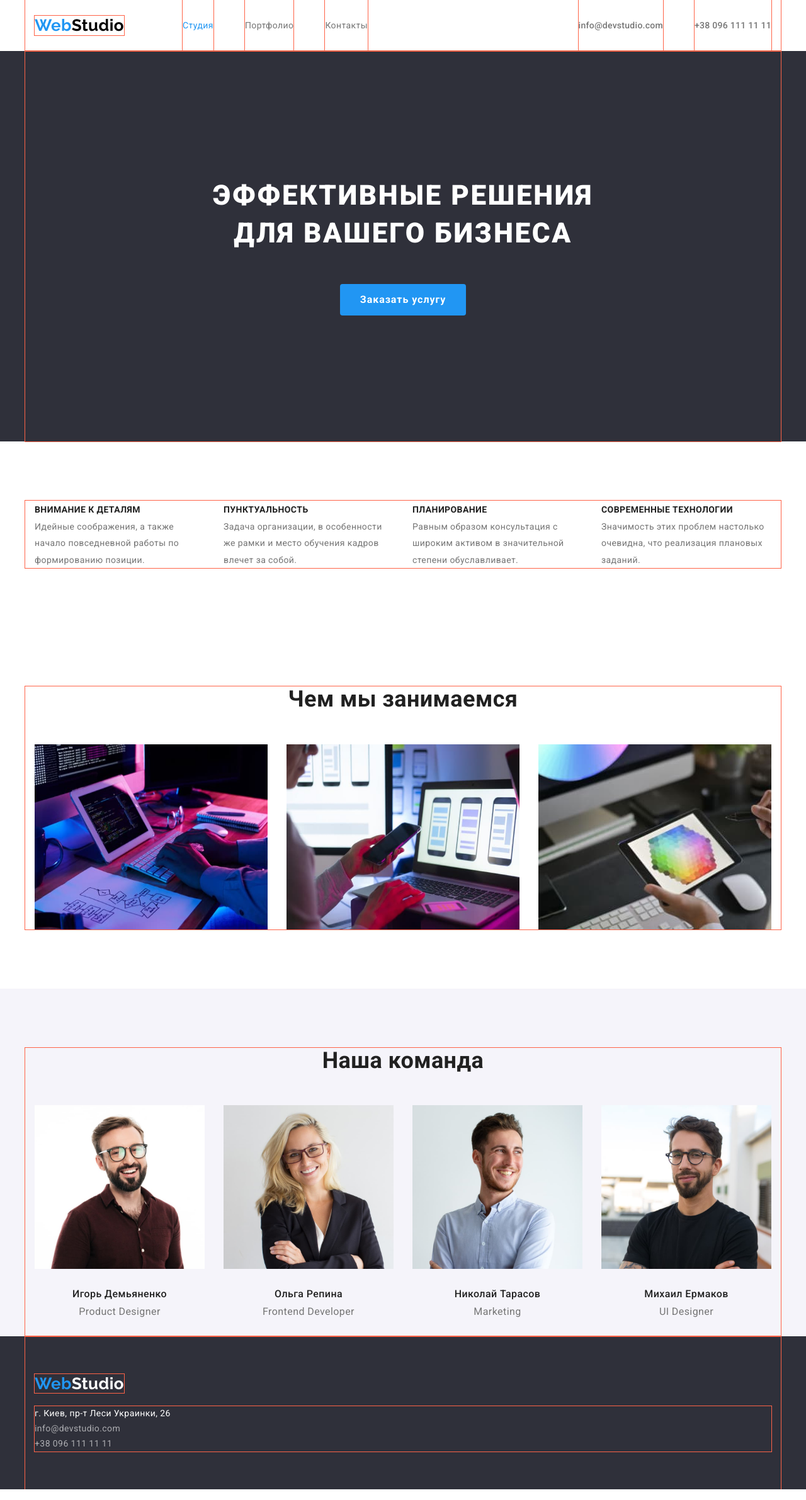
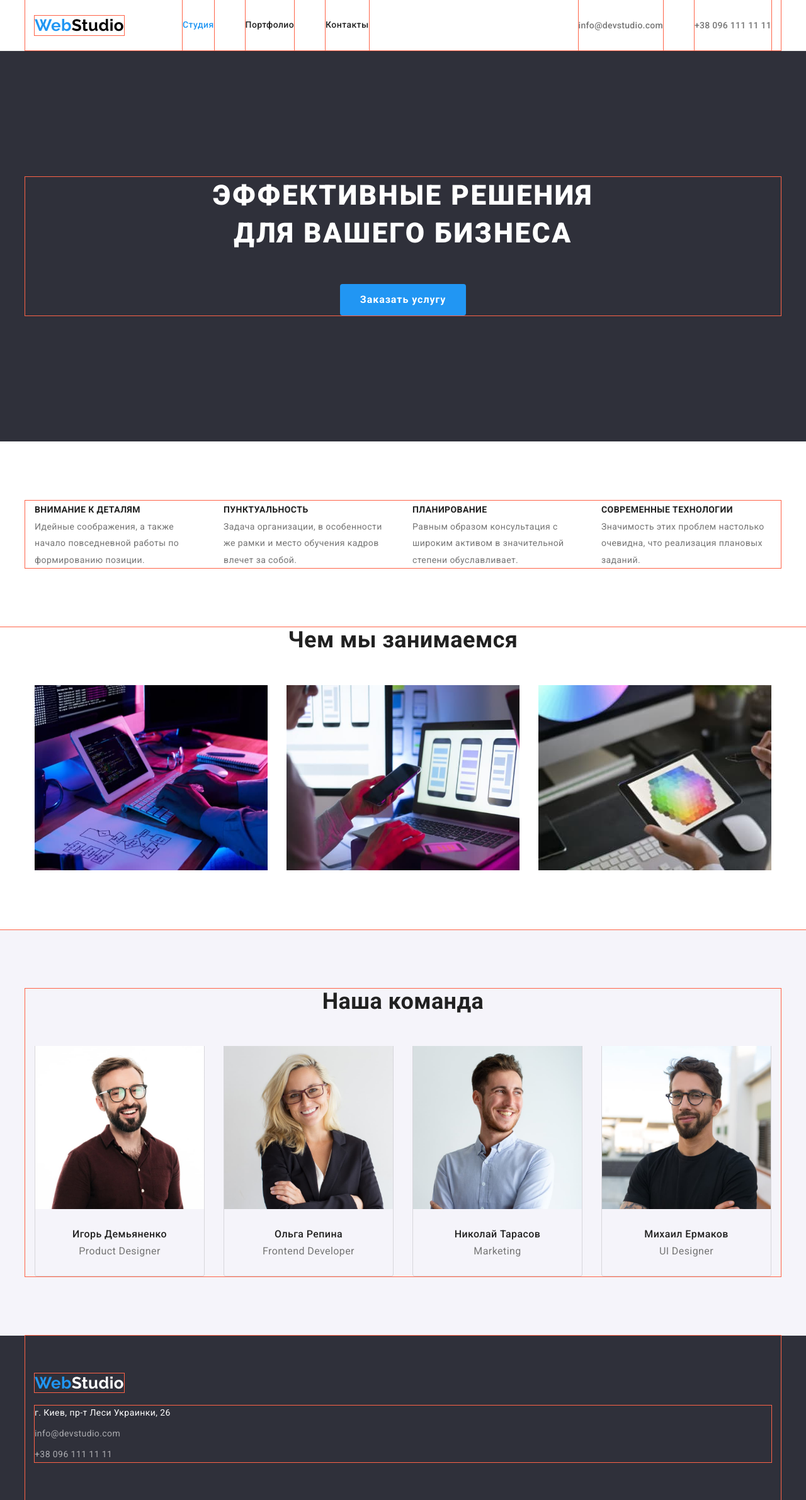
Before and after one commit to maryna-haliieva/-goit-markup-hw-03, a plain HTML site: page index.html in a window 1280 px wide. Shown: the whole page at 63% size. Drawn offline with nearby package versions, Linux system fonts and the light colour scheme.

Commit message:
мелкие правки

```diff
--- a/css/styles.css
+++ b/css/styles.css
@@ -63,11 +63,13 @@ img {
   margin-right: auto;
   margin-left: auto;
 }
+.header-section {
+  border-bottom: 1px solid #ececec;
+}
 .header-container {
   outline: 1px solid tomato;
   display: flex;
   align-items: center;
-  border-bottom: 1px solid #ececec;
 }
 
 .list {
@@ -97,11 +99,13 @@ img {
   margin-left: auto;
 }
 .header-contacts {
-  font-weight: 500;
   line-height: 1.17;
   letter-spacing: 0.02em;
 }
-
+.list-menu {
+  line-height: 1.14;
+  color: var(--h-color);
+}
 .list-menu:hover,
 .list-menu:focus,
 .header-contacts:hover,
@@ -123,6 +127,7 @@ img {
 }
 .nav-list .item {
   outline: 1px solid tomato;
+  font-weight: 500;
 }
 .nav-list .item:not(:last-child),
 .header-contacts-list .item:not(:last-child) {
@@ -131,18 +136,19 @@ img {
 
 .header-contacts-list .item {
   outline: 1px solid tomato;
+  font-weight: 500;
 }
 
 /* ===================== Hero ======================= */
 .hero {
   background-color: var(--backgroung-hero-footer);
   color: var(--backgroung-main-color);
+  padding-top: 200px;
+  padding-bottom: 200px;
 }
 .hero-container {
   outline: 1px solid tomato;
   text-align: center;
-  padding-top: 200px;
-  padding-bottom: 200px;
 }
 .hero-h {
   text-align: center;
@@ -190,9 +196,6 @@ h3 {
   padding-top: 94px;
   padding-bottom: 94px;
 }
-.main-content-section:last-child {
-  padding-bottom: 0px;
-}
 
 .advantages-container {
   outline: 1px solid tomato;
@@ -222,7 +225,7 @@ h3 {
   line-height: 1.88;
 }
 /* ===================== Чем мы занимаемся ======================= */
-.particuliarities-container {
+.particuliarities-section {
   outline: 1px solid tomato;
   padding-top: 0;
 }
@@ -267,6 +270,10 @@ h3 {
 .our-team-list {
   margin-top: 30px;
   margin-left: 30px;
+  border: 1px solid rgba(0, 0, 0, 0.12);
+  border-top: none;
+  border-bottom-right-radius: 4px;
+  border-bottom-left-radius: 4px;
 }
 .our-team > .our-team-list {
   flex-basis: calc((100% - 4 * 30px) / 4);
@@ -288,6 +295,7 @@ h3 {
   margin-bottom: 8px;
   font-weight: 500;
 }
+
 /* =========================== Footer =============================== */
 .footer-background {
   background-color: var(--backgroung-hero-footer);
@@ -312,6 +320,9 @@ h3 {
 }
 .footer-adress {
   color: var(--footer-adress-transparent);
+}
+.footer-adress-container > .address-common-list:not(:last-child) {
+  margin-bottom: 9px;
 }
 /* =================== Projects ===================== */
 .project-container {
--- a/index.html
+++ b/index.html
@@ -19,7 +19,7 @@
 
 <body>
 <!----------------------------- Header --------------------------------->
-    <header>
+    <header class="header-section">
         <div class="container header-container">
             <nav class="nav-list">
                 <a lang="en" href="/" class="logo">Web<span class="logo-header-color">Studio</span></a>
@@ -83,8 +83,8 @@
             </div>
         </section>
 <!------------------------- Чем мы занимаемся ------------------------>
-        <section class="main-content-section">
-            <div class="container particuliarities-container">
+        <section class="main-content-section  particuliarities-section">
+            <div class="container">
                 <h2 class="particuliarities-h">Чем мы занимаемся</h2>
                 <ul class="list specialization-img">
                     <li><img class="particuliarities-photo" src="./images/algorithm.jpg" alt="Написание кода, алгоритм" width="370" height="294"></li>
@@ -141,9 +141,9 @@
             <a lang="en" href="/" class="logo"><span class="logo-accent">Web</span><span class="logo-footer-color">Studio</span></a>
                 <address>
                     <ul class="list footer-adress-container">
-                        <li><a class="address-list" href="https://goo.gl/maps/GgaBB5i8PTadJ9jeA" target="_blank" rel="noopener noreferer" >г. Киев, пр-т Леси Украинки, 26</a></li>
-                        <li><a class="address-list footer-adress" href="mailto:info@devstudio.com">info@devstudio.com</a></li>
-                        <li><a class="address-list footer-adress" href="tel:+380961111111">+38 096 111 11 11</a></li>
+                        <li class="address-common-list"><a class="address-list" href="https://goo.gl/maps/GgaBB5i8PTadJ9jeA" target="_blank" rel="noopener noreferer" >г. Киев, пр-т Леси Украинки, 26</a></li>
+                        <li class="address-common-list"><a class="address-list footer-adress" href="mailto:info@devstudio.com">info@devstudio.com</a></li>
+                        <li class="address-common-list"><a class="address-list footer-adress" href="tel:+380961111111">+38 096 111 11 11</a></li>
                     </ul>
                 </address>
             </div>
```
